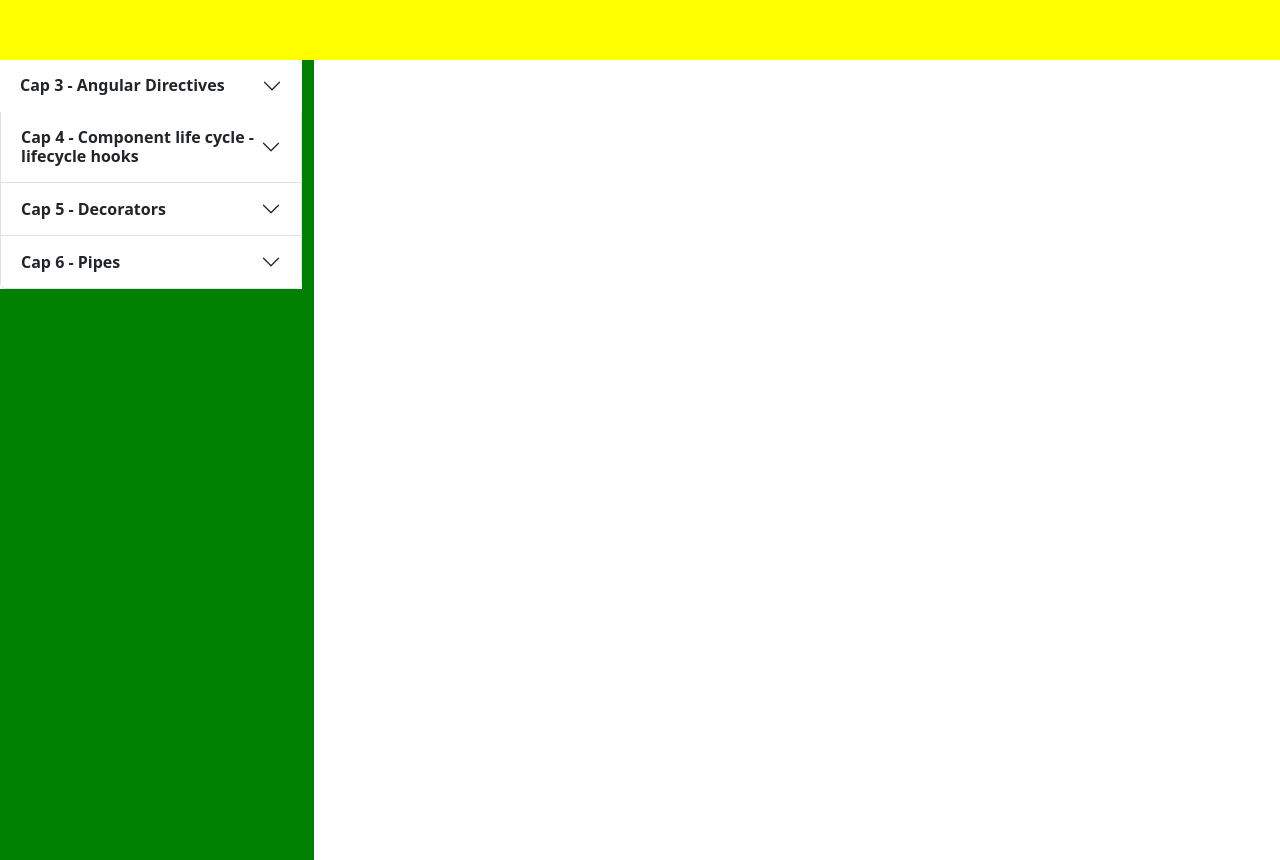
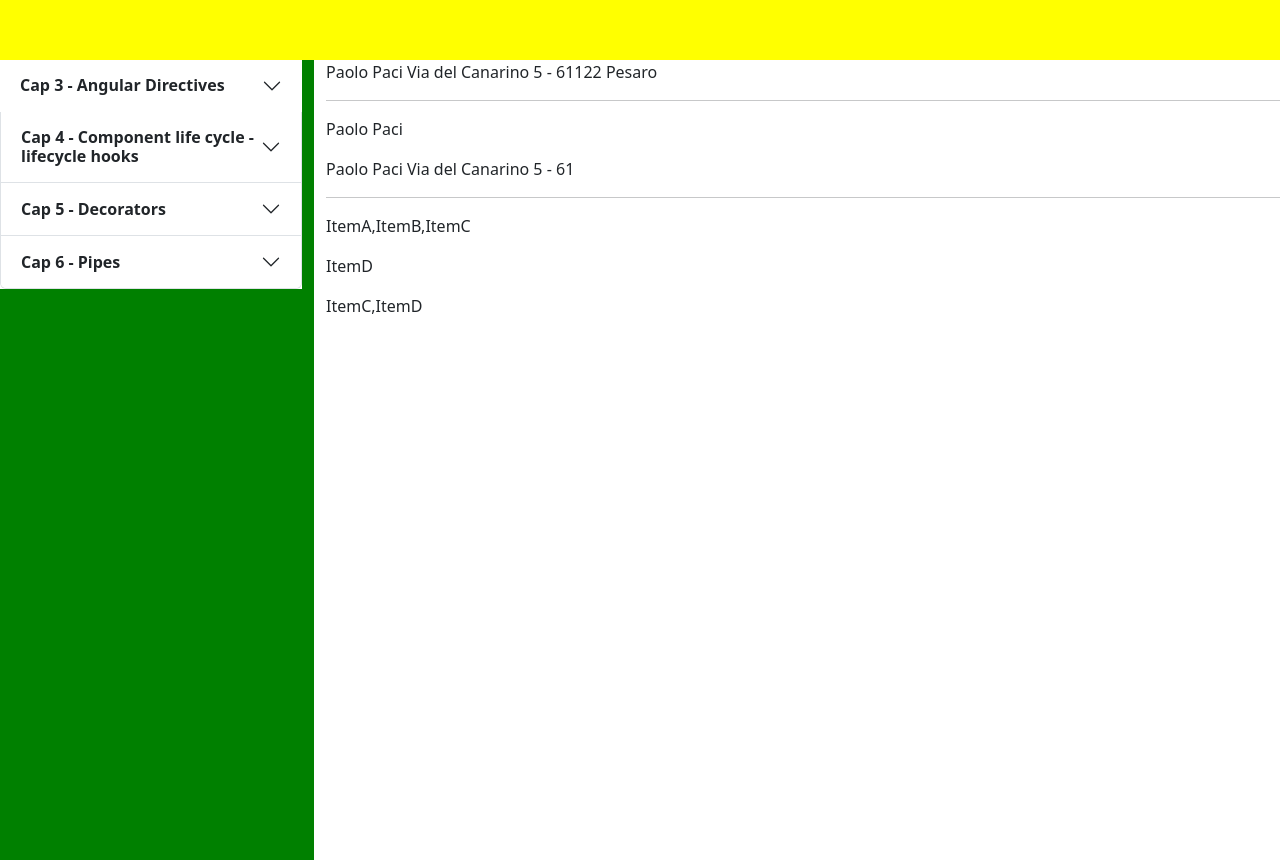
Before and after one commit to paolopci/Tutor_Angular17, an Angular app: page /slidep in a window 1280 px wide. Before the commit this address led to /. Built offline with nearby package versions, Linux system fonts and the light colour scheme.

Commit message:
example 03 - Slide pipe

```diff
--- /dev/null
+++ b/src/app/Cap06/app-slide-pipe/app-slide-pipe.component.html
@@ -0,0 +1,10 @@
+<div>
+    <p>{{textString}}</p>
+    <hr>
+    <p>{{textString|slice:0:10}}</p>
+    <p>{{textString|slice:0:-10}}</p>
+    <hr>
+    <p>{{sliceArr|slice:0:3}}</p>
+    <p>{{sliceArr|slice:3}}</p>
+    <p>{{sliceArr|slice:2}}</p>
+</div>
--- /dev/null
+++ b/src/app/Cap06/app-slide-pipe/app-slide-pipe.component.ts
@@ -0,0 +1,12 @@
+import { Component } from '@angular/core';
+
+@Component({
+  selector: 'app-app-slide-pipe',
+  templateUrl: './app-slide-pipe.component.html',
+  styleUrl: './app-slide-pipe.component.css'
+})
+export class AppSlidePipeComponent {
+
+textString= "Paolo Paci Via del Canarino 5 - 61122 Pesaro";
+  sliceArr = ['ItemA', 'ItemB', 'ItemC', 'ItemD'];
+}
--- a/src/app/app-routing.module.ts
+++ b/src/app/app-routing.module.ts
@@ -21,6 +21,7 @@ import { ParentViewChildComponent } from './Cap05/parent-view-child/parent-view-
 import { AppHostBindingComponent } from './Cap05/app-host-binding/app-host-binding.component';
 import { AppPickColorBindingComponent } from './Cap05/app-pick-color-binding/app-pick-color-binding.component';
 import { AppBuildPipesComponent } from './Cap06/app-build-pipes/app-build-pipes.component';
+import { AppSlidePipeComponent } from './Cap06/app-slide-pipe/app-slide-pipe.component';
 
 
 const routes: Routes = [
@@ -44,6 +45,7 @@ const routes: Routes = [
   { path: 'hostb', component: AppHostBindingComponent },
   { path: 'pick', component: AppPickColorBindingComponent },
   { path: 'buildp', component: AppBuildPipesComponent },
+  { path: 'slidep', component: AppSlidePipeComponent },
 ];
 
 @NgModule({
--- a/src/app/app.module.ts
+++ b/src/app/app.module.ts
@@ -33,6 +33,7 @@ import { HighlightElementDirective } from './Cap05/directives/highlight-element.
 import { AppHostBindingComponent } from './Cap05/app-host-binding/app-host-binding.component';
 import { AppPickColorBindingComponent } from './Cap05/app-pick-color-binding/app-pick-color-binding.component';
 import { AppBuildPipesComponent } from './Cap06/app-build-pipes/app-build-pipes.component';
+import { AppSlidePipeComponent } from './Cap06/app-slide-pipe/app-slide-pipe.component';
 
 @NgModule({
   declarations: [
@@ -65,7 +66,8 @@ import { AppBuildPipesComponent } from './Cap06/app-build-pipes/app-build-pipes.
     HighlightElementDirective,
     AppHostBindingComponent,
     AppPickColorBindingComponent,
-    AppBuildPipesComponent
+    AppBuildPipesComponent,
+    AppSlidePipeComponent
   ],
   imports: [
     BrowserModule,
--- a/src/app/carousel/carousel.component.html
+++ b/src/app/carousel/carousel.component.html
@@ -84,6 +84,7 @@
                 <div class="accordion-body">
                     <p><a href="#" class="link-underline-primary" [routerLink]="['/']">root</a></p>
                     <p><a href="#" class="link-underline-primary" [routerLink]="['/buildp']">2. Assignment - Implementing the built-in pipes</a></p>
+                    <p><a href="#" class="link-underline-primary" [routerLink]="['/slidep']">3. Implementing the Slide pipe</a></p>
 
                 </div>
             </div>
```
Also changed, not shown: src/app/Cap06/app-slide-pipe/app-slide-pipe.component.css (added).
